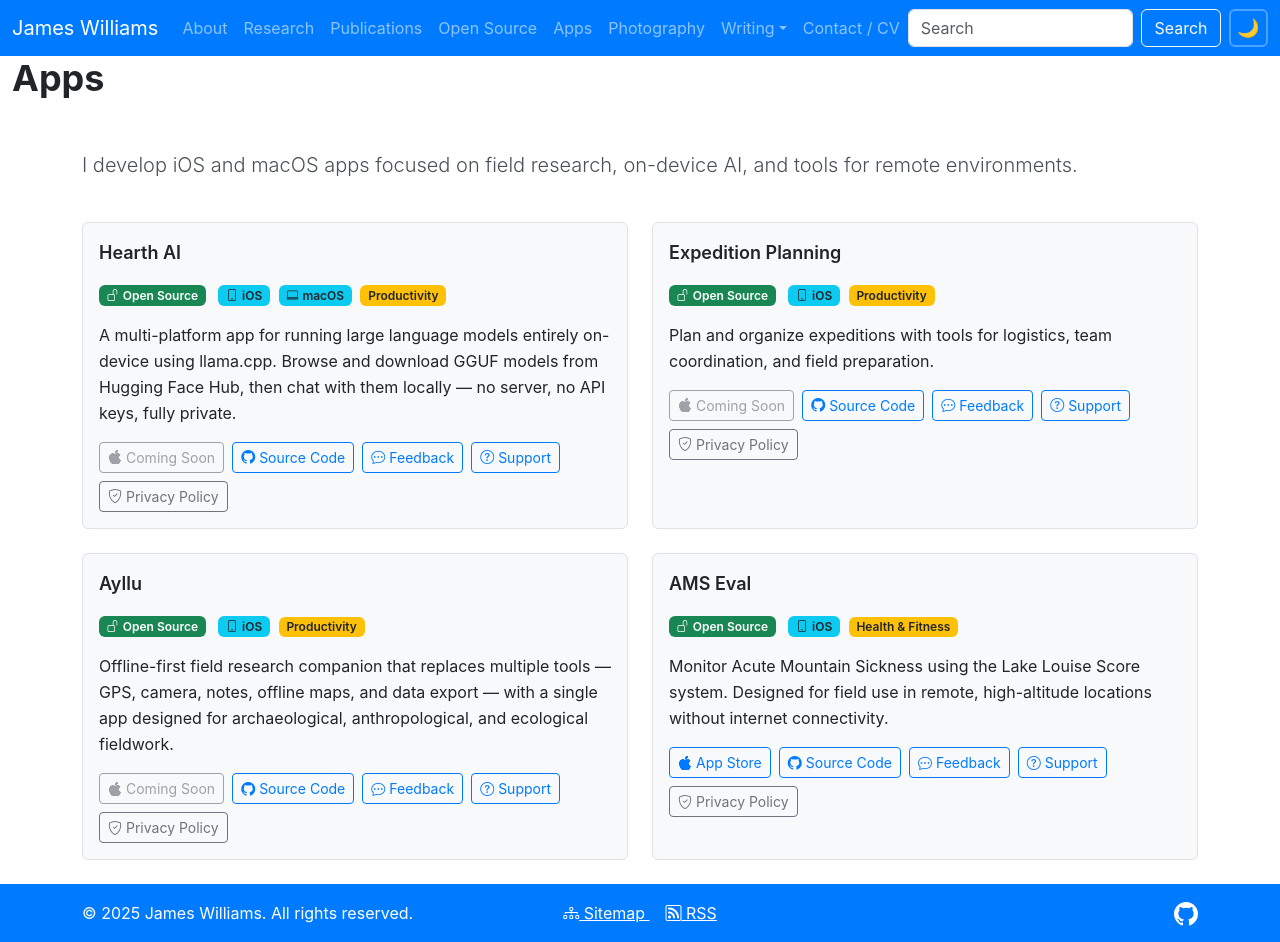
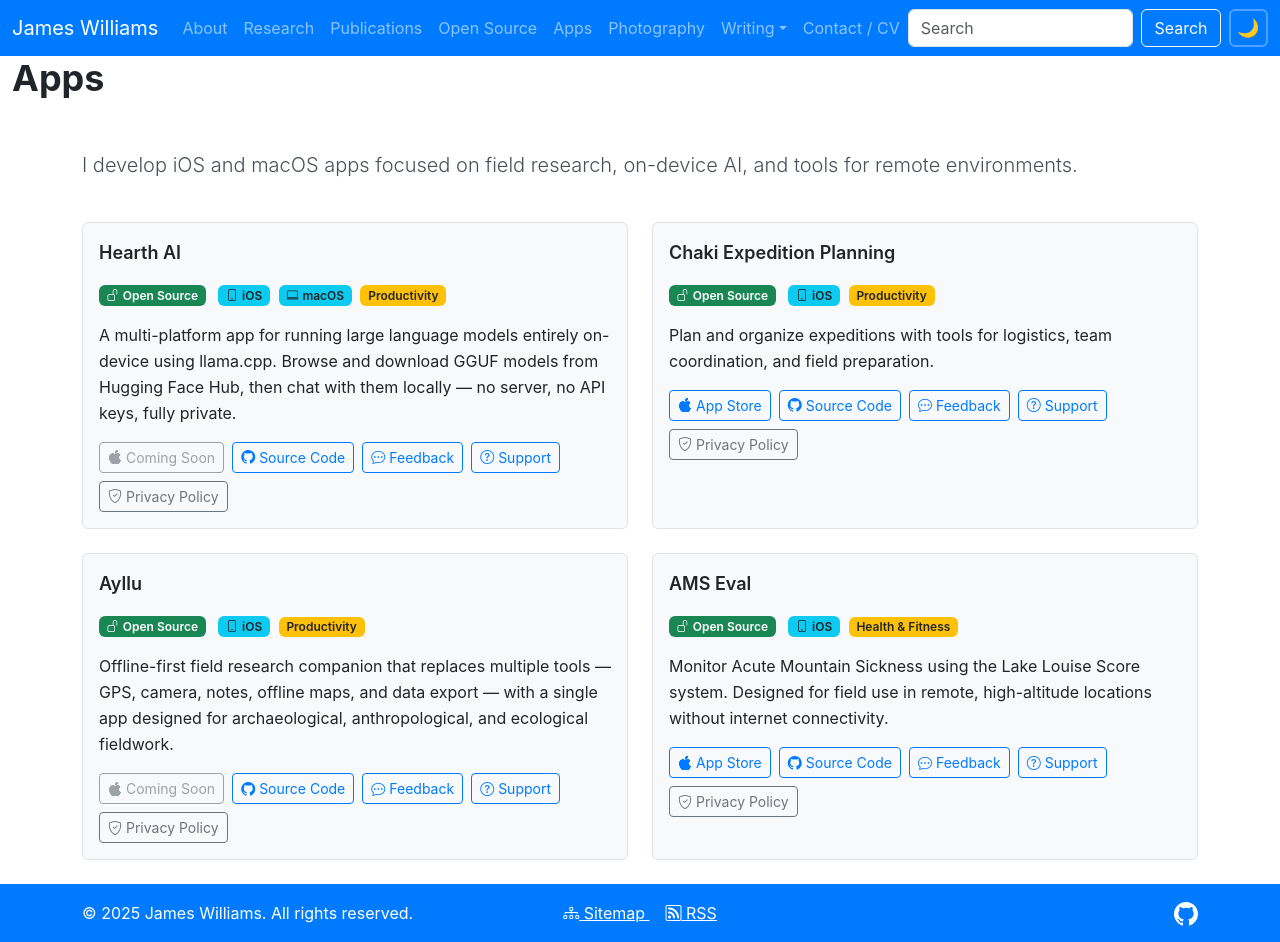
Before and after one commit to jtdub/jtdub.com, a Jekyll site: the page built from apps/index.html, in a window 1280 px wide and 942 px high. Built offline with Jekyll 4.4.1, drawn with Linux system fonts in a browser that asks for light colours; nearby versions of some CDN libraries.

Commit message:
Rename Expedition Planning app and update URL
Updated the name and slug for the Expedition Planning app, and changed the app store URL.

```diff
--- a/_data/apps_data.yml
+++ b/_data/apps_data.yml
@@ -10,12 +10,12 @@
     - "macOS"
   category: "Productivity"
 
-- name: "Expedition Planning"
-  slug: "expedition-planning"
+- name: "Chaki Expedition Planning"
+  slug: "chaki-expedition-planning"
   description: "Plan and organize expeditions with tools for logistics, team coordination, and field preparation."
   repo: "https://github.com/jtdub/expedition-planning-app"
   feedback_repo: "https://github.com/jtdub/expedition-planning-app/issues"
-  app_store_url: "#"
+  app_store_url: "https://apps.apple.com/us/app/chaki-expedition-planner/id6762018624"
   source: "open"
   platforms:
     - "iOS"
```
